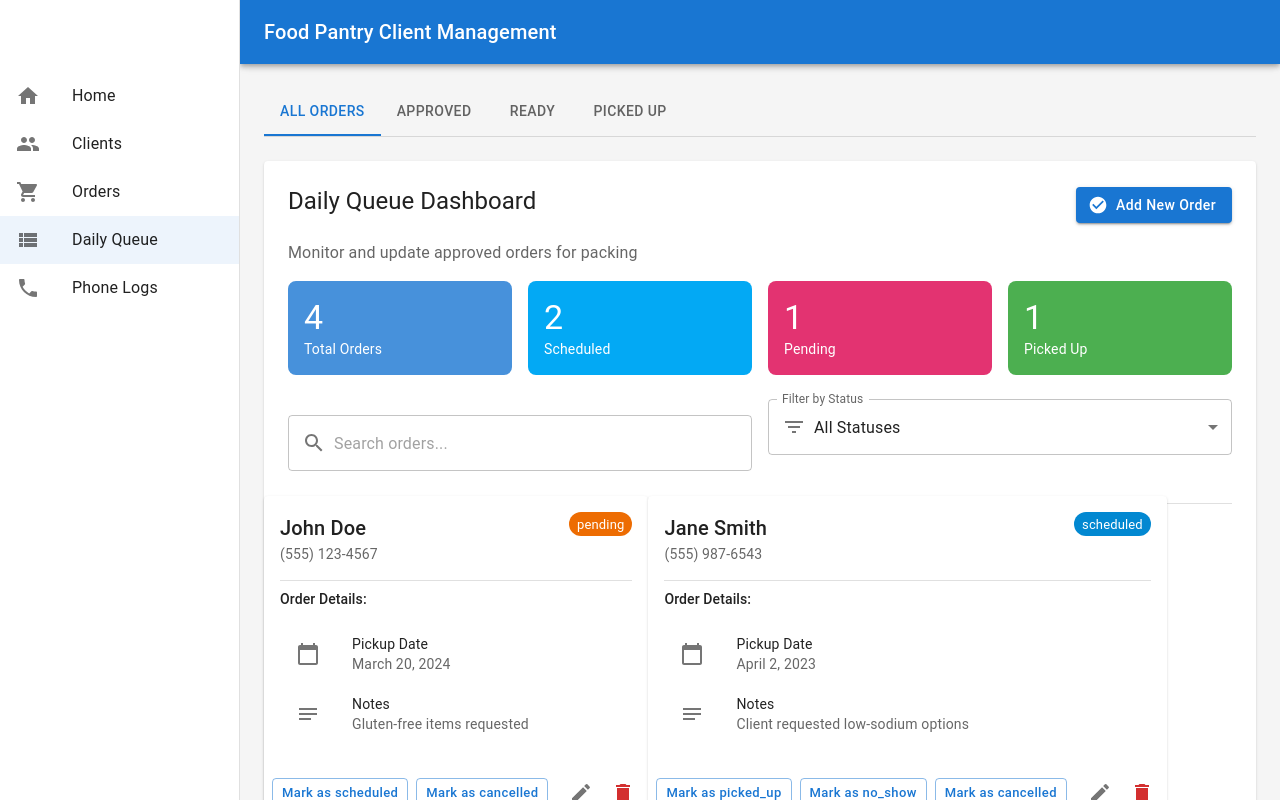
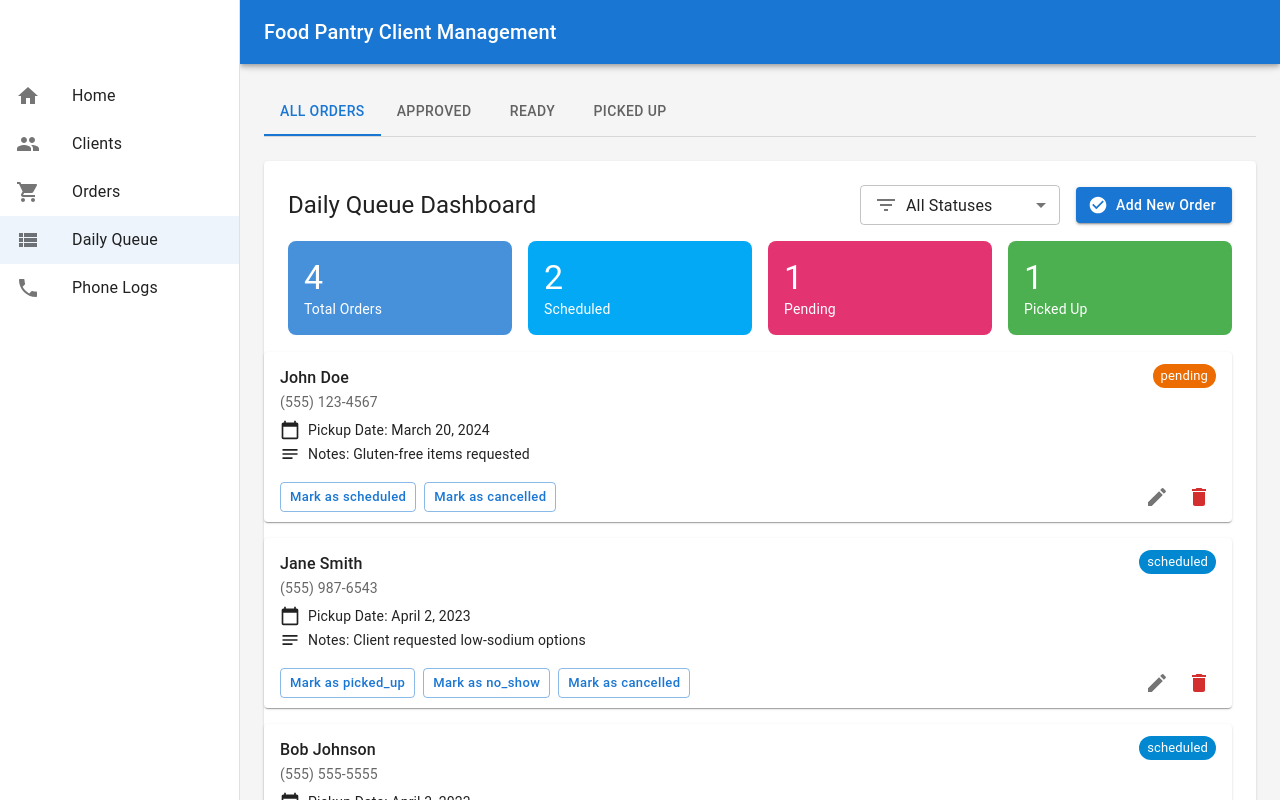
Before and after one commit to RobinM88/Food_Pantry_Demo, a React (Vite) app: page /daily-queue in a window 1280 px wide. Shown: the top 800 px of the page. Built offline with nearby package versions, Linux system fonts and the light colour scheme.

Commit message:
updated family number to be autogenerating and not already in use, updated ui to make components level

```diff
--- a/src/features/clients/ClientList.tsx
+++ b/src/features/clients/ClientList.tsx
@@ -111,32 +111,67 @@ export default function ClientList({
           View and manage client information
         </Typography>
 
-        <Grid container spacing={2} sx={{ mb: 3 }}>
-          <Grid item xs={12} sm={6} md={4}>
+        <Grid container spacing={3} sx={{ mb: 4 }}>
+          <Grid item xs={12} md={4}>
+            <Typography
+              variant="body2"
+              color="textSecondary"
+              sx={{ mb: 0 }}
+            >
+              Search
+            </Typography>
             <TextField
               fullWidth
-              label="Search Clients"
-              variant="outlined"
+              size="small"
+              placeholder="Search clients..."
               value={searchQuery}
               onChange={handleSearchChange}
+              sx={{
+                height: '40px',
+                '.MuiOutlinedInput-root': {
+                  height: '40px',
+                },
+                '.MuiOutlinedInput-input': {
+                  padding: '8px 14px',
+                  height: '24px',
+                  lineHeight: '24px',
+                },
+                mt: 0
+              }}
               InputProps={{
                 startAdornment: (
                   <InputAdornment position="start">
-                    <SearchIcon />
+                    <SearchIcon color="action" sx={{ ml: 0.5, height: '20px' }} />
                   </InputAdornment>
                 ),
               }}
             />
           </Grid>
-          <Grid item xs={12} sm={6} md={4}>
-            <FormControl fullWidth>
-              <InputLabel>Status</InputLabel>
-              <Select<MemberStatus | 'all'>
+          <Grid item xs={12} md={4}>
+            <Typography
+              variant="body2"
+              color="textSecondary"
+              sx={{ mb: 0 }}
+            >
+              Filter by Status
+            </Typography>
+            <FormControl fullWidth size="small">
+              <Select
                 value={filterStatus}
-                label="Status"
                 onChange={(event: SelectChangeEvent<MemberStatus | 'all'>) => {
                   setFilterStatus(event.target.value as MemberStatus | 'all');
                   setPage(0);
+                }}
+                displayEmpty
+                sx={{
+                  height: '40px',
+                  '.MuiSelect-select': {
+                    padding: '8px 14px !important',
+                    height: '24px !important',
+                    lineHeight: '24px !important',
+                    display: 'flex !important',
+                    alignItems: 'center !important',
+                  }
                 }}
               >
                 <MenuItem value="all">All</MenuItem>
--- a/src/features/orders/DailyQueueDashboard.tsx
+++ b/src/features/orders/DailyQueueDashboard.tsx
@@ -10,15 +10,9 @@ import {
   Button,
   Chip,
   Divider,
-  List,
-  ListItem,
-  ListItemText,
-  ListItemIcon,
   IconButton,
-  TextField,
   InputAdornment,
   FormControl,
-  InputLabel,
   Select,
   MenuItem,
   SelectChangeEvent,
@@ -30,7 +24,6 @@ import {
   Snackbar
 } from '@mui/material';
 import {
-  Search as SearchIcon,
   CheckCircle as CheckCircleIcon,
   CalendarToday as CalendarIcon,
   Notes as NotesIcon,
@@ -58,7 +51,6 @@ export default function DailyQueueDashboard({
   onDeleteOrder,
   onAddOrder
 }: DailyQueueDashboardProps) {
-  const [searchQuery, setSearchQuery] = useState('');
   const [filterStatus, setFilterStatus] = useState<Order['status'] | 'all'>('all');
   const [deleteDialogOpen, setDeleteDialogOpen] = useState(false);
   const [selectedOrder, setSelectedOrder] = useState<Order | null>(null);
@@ -66,17 +58,10 @@ export default function DailyQueueDashboard({
   const [snackbarMessage, setSnackbarMessage] = useState('');
   const [snackbarSeverity, setSnackbarSeverity] = useState<'success' | 'error'>('success');
 
-  // Filter orders based on search query and status filter
+  // Filter orders based on status filter only
   const filteredOrders = orders.filter(order => {
-    const searchLower = searchQuery.toLowerCase();
-    const matchesSearch = order.notes?.toLowerCase().includes(searchLower) || '';
-    const matchesStatus = filterStatus === 'all' || order.status === filterStatus;
-    return matchesSearch && matchesStatus;
+    return filterStatus === 'all' || order.status === filterStatus;
   });
-
-  const handleSearchChange = (event: React.ChangeEvent<HTMLInputElement>) => {
-    setSearchQuery(event.target.value);
-  };
 
   const handleFilterChange = (event: SelectChangeEvent) => {
     setFilterStatus(event.target.value as Order['status'] | 'all');
@@ -148,11 +133,21 @@ export default function DailyQueueDashboard({
     const nextStatusOptions = getNextStatusOptions(order.status);
 
     return (
-      <Card key={order.id} sx={{ mb: 2 }}>
-        <CardContent>
-          <Box sx={{ display: 'flex', justifyContent: 'space-between', alignItems: 'flex-start', mb: 2 }}>
+      <Card key={order.id} sx={{
+        mb: 2,
+        width: '100%',
+        display: 'flex',
+        flexDirection: 'column'
+      }}>
+        <CardContent sx={{
+          flex: '1 0 auto',
+          pb: '8px !important',
+          pt: 1.5,
+          px: 2
+        }}>
+          <Box sx={{ display: 'flex', justifyContent: 'space-between', alignItems: 'flex-start', mb: 1 }}>
             <Box>
-              <Typography variant="h6" component="div">
+              <Typography variant="subtitle1" component="div" sx={{ fontWeight: 500 }}>
                 {client ? `${client.firstName} ${client.lastName}` : 'Unknown Client'}
               </Typography>
               <Typography variant="body2" color="text.secondary">
@@ -166,37 +161,21 @@ export default function DailyQueueDashboard({
             />
           </Box>
 
-          <Divider sx={{ my: 1 }} />
-
-          <Typography variant="subtitle2" gutterBottom>
-            Order Details:
+          <Box sx={{ mt: 1 }}>
+            <Typography variant="body2" component="div" sx={{ display: 'flex', alignItems: 'center', gap: 1, mb: 0.5 }}>
+              <CalendarIcon fontSize="small" />
+              Pickup Date: {order.pickupDate ? format(new Date(order.pickupDate), 'MMMM d, yyyy') : 'Not specified'}
             </Typography>
-          <List dense>
-            <ListItem>
-              <ListItemIcon>
-                <CalendarIcon />
-              </ListItemIcon>
-              <ListItemText
-                primary="Pickup Date"
-                secondary={order.pickupDate ? format(new Date(order.pickupDate), 'MMMM d, yyyy') : 'Not specified'}
-              />
-            </ListItem>
             {order.notes && (
-              <ListItem>
-                <ListItemIcon>
-                  <NotesIcon />
-                </ListItemIcon>
-                <ListItemText
-                  primary="Notes"
-                  secondary={order.notes}
-                />
-              </ListItem>
+              <Typography variant="body2" component="div" sx={{ display: 'flex', alignItems: 'center', gap: 1 }}>
+                <NotesIcon fontSize="small" />
+                Notes: {order.notes}
+              </Typography>
             )}
-          </List>
-
+          </Box>
         </CardContent>
 
-        <CardActions>
+        <CardActions sx={{ px: 2, py: 1 }}>
           {nextStatusOptions.length > 0 && (
             <Box sx={{ display: 'flex', gap: 1 }}>
               {nextStatusOptions.map(status => (
@@ -236,9 +215,30 @@ export default function DailyQueueDashboard({
     <Box>
       <Paper sx={{ p: 3, mb: 3 }}>
         <Box sx={{ display: 'flex', justifyContent: 'space-between', alignItems: 'center', mb: 2 }}>
-          <Typography variant="h5" component="h2" gutterBottom>
+          <Typography variant="h5" component="h2">
             Daily Queue Dashboard
           </Typography>
+          <Box sx={{ display: 'flex', gap: 2, alignItems: 'center' }}>
+            <FormControl size="small" sx={{ minWidth: 200 }}>
+              <Select
+                value={filterStatus}
+                onChange={handleFilterChange}
+                displayEmpty
+                startAdornment={
+                  <InputAdornment position="start">
+                    <FilterIcon />
+                  </InputAdornment>
+                }
+                renderValue={(value) => value === 'all' ? 'All Statuses' : value}
+              >
+                <MenuItem value="all">All Statuses</MenuItem>
+                <MenuItem value="pending">Pending</MenuItem>
+                <MenuItem value="scheduled">Scheduled</MenuItem>
+                <MenuItem value="picked_up">Picked Up</MenuItem>
+                <MenuItem value="cancelled">Cancelled</MenuItem>
+                <MenuItem value="no_show">No Show</MenuItem>
+              </Select>
+            </FormControl>
             {onAddOrder && (
               <Button
                 variant="contained"
@@ -250,9 +250,7 @@ export default function DailyQueueDashboard({
               </Button>
             )}
           </Box>
-        <Typography variant="body1" color="text.secondary" paragraph>
-          Monitor and update approved orders for packing
-        </Typography>
+        </Box>
 
         {/* Summary Statistics */}
         <Grid container spacing={2} sx={{ mb: 3 }}>
@@ -330,47 +328,6 @@ export default function DailyQueueDashboard({
           </Grid>
         </Grid>
 
-        <Grid container spacing={2} sx={{ mb: 3 }}>
-          <Grid item xs={12} sm={6}>
-            <TextField
-              fullWidth
-              placeholder="Search orders..."
-              value={searchQuery}
-              onChange={handleSearchChange}
-              InputProps={{
-                startAdornment: (
-                  <InputAdornment position="start">
-                    <SearchIcon />
-                  </InputAdornment>
-                ),
-              }}
-            />
-          </Grid>
-          <Grid item xs={12} sm={6}>
-            <FormControl fullWidth>
-              <InputLabel id="filter-status-label">Filter by Status</InputLabel>
-              <Select
-                labelId="filter-status-label"
-                value={filterStatus}
-                label="Filter by Status"
-                onChange={handleFilterChange}
-                startAdornment={
-                  <InputAdornment position="start">
-                    <FilterIcon />
-                  </InputAdornment>
-                }
-              >
-                <MenuItem value="all">All Statuses</MenuItem>
-                <MenuItem value="pending">Pending</MenuItem>
-                <MenuItem value="scheduled">Scheduled</MenuItem>
-                <MenuItem value="picked_up">Picked Up</MenuItem>
-                <MenuItem value="cancelled">Cancelled</MenuItem>
-                <MenuItem value="no_show">No Show</MenuItem>
-              </Select>
-            </FormControl>
-          </Grid>
-        </Grid>
-
         <Divider sx={{ my: 2 }} />
 
         {filteredOrders.length === 0 ? (
--- a/src/pages/Clients.tsx
+++ b/src/pages/Clients.tsx
@@ -13,6 +13,17 @@ export default function Clients() {
   const [clients, setClients] = useState<Client[]>(mockClients);
   const [viewMode, setViewMode] = useState<ViewMode>('list');
   const [selectedClient, setSelectedClient] = useState<Client | null>(null);
+
+  const getNextFamilyNumber = (): string => {
+    // Find the highest family number currently in use
+    const highestNumber = clients.reduce((max, client) => {
+      const currentNumber = parseInt(client.familyNumber);
+      return isNaN(currentNumber) ? max : Math.max(max, currentNumber);
+    }, 0);
+
+    // Return the next number
+    return (highestNumber + 1).toString();
+  };
 
   const handleAddClient = () => {
     setSelectedClient(null);
@@ -46,8 +57,8 @@ export default function Clients() {
     } else {
       const newClient: Client = {
         ...clientData as NewClient,
-        familyNumber: Date.now().toString(),
-        searchKey: `${clientData.firstName}${clientData.lastName}${Date.now().toString()}`,
+        familyNumber: getNextFamilyNumber(),
+        searchKey: `${clientData.firstName}${clientData.lastName}${getNextFamilyNumber()}`,
         familySize: (clientData.adults || 0) + (clientData.schoolAged || 0) + (clientData.smallChildren || 0),
         totalVisits: 0,
         totalThisMonth: 0,
```
Also changed, not shown: src/features/orders/OrdersList.tsx (added, +78 -0 lines). Lines whose indentation alone changed are shown as unchanged.
